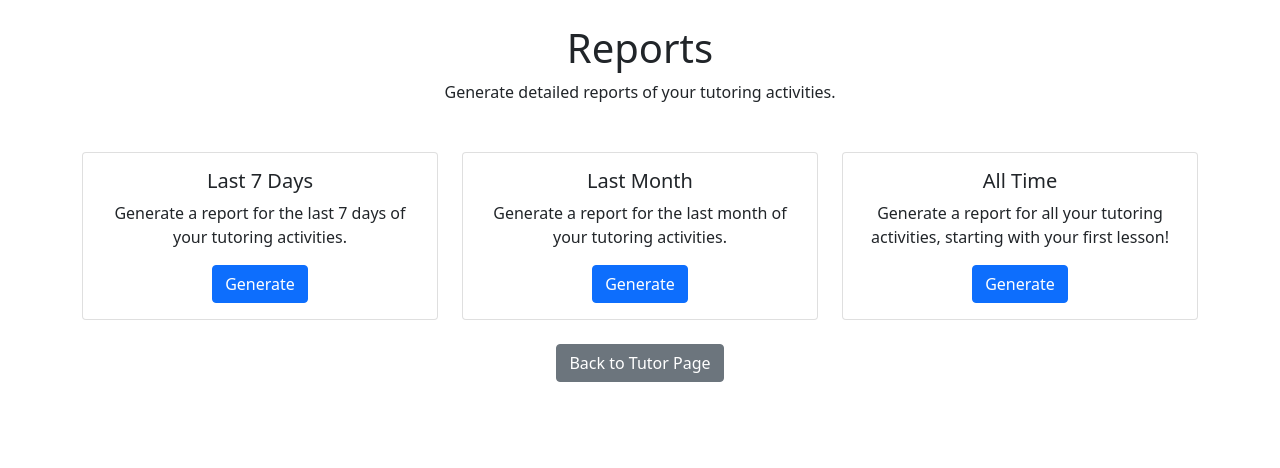
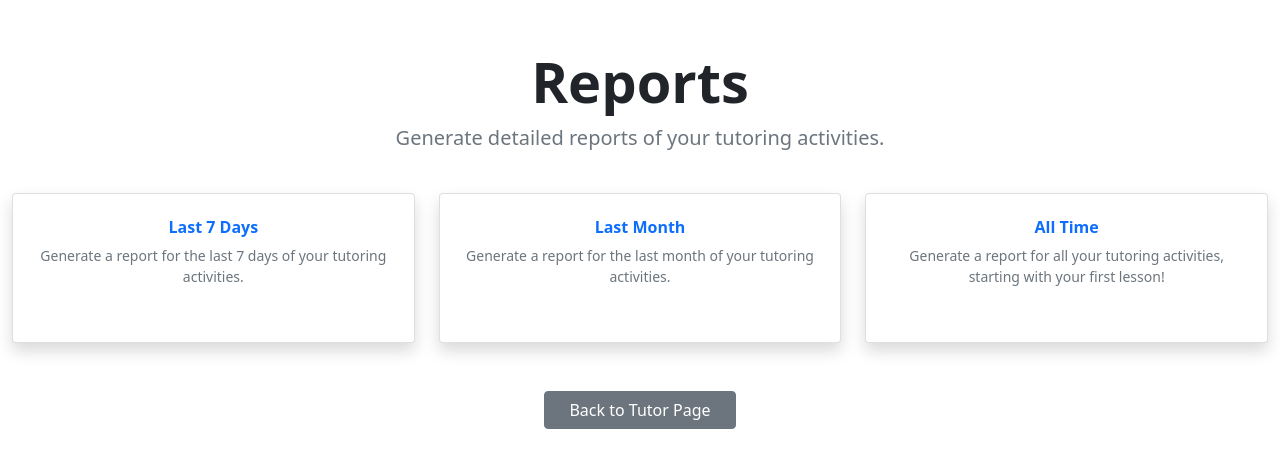
Before and after one commit to Martinnnnnns/SGPYear2, a Django app: template tutorials/templates/reports.html in a window 1280 px wide. Shown: the part 56-524 px from the top of the page. Run offline with Django 3.2, Linux system fonts and the light colour scheme; the template is opened without the code that fills it, so the values that code supplies are empty; some libraries are stand-ins or nearby versions.

Commit message:
UI of Admin Dashboard is now consistent

```diff
--- a/tutorials/templates/reports.html
+++ b/tutorials/templates/reports.html
@@ -1,45 +1,68 @@
 {% extends 'base_content.html' %}
 {% block title %}Reports Page{% endblock %}
 {% block content %}
-<div class="container mt-4">
-    <h1 class="text-center">Reports</h1>
 
-    <p class="text-center">Generate detailed reports of your tutoring activities.</p>
+<div class="container-fluid mt-5">
+  <div class="row">
+    <div class="col-12 text-center">
+      <h1 class="display-4 fw-bold">Reports</h1>
+      <p class="lead text-muted">Generate detailed reports of your tutoring activities.</p>
+    </div>
+  </div>
 
-    <div class="row mt-5">
-        <div class="col-md-4">
-            <div class="card">
-                <div class="card-body text-center">
-                    <h5 class="card-title">Last 7 Days</h5>
-                    <p>Generate a report for the last 7 days of your tutoring activities.</p>
-                    <a href="{% url 'generate_report' '7days' %}" class="btn btn-primary">Generate</a>
-                </div>
-            </div>
+  <div class="row mt-4 justify-content-center">
+    <div class="col-lg-4 col-md-6 mb-4">
+      <a href="{% url 'generate_report' '7days' %}" class="text-decoration-none">
+        <div class="card shadow">
+          <div class="card-body text-center p-4">
+            <i class="fas fa-calendar-week fa-2x text-primary mb-3"></i>
+            <h6 class="card-title fw-bold">Last 7 Days</h6>
+            <p class="card-text text-muted small">Generate a report for the last 7 days of your tutoring activities.</p>
+          </div>
         </div>
-
-        <div class="col-md-4">
-            <div class="card">
-                <div class="card-body text-center">
-                    <h5 class="card-title">Last Month</h5>
-                    <p>Generate a report for the last month of your tutoring activities.</p>
-                    <a href="{% url 'generate_report' 'month' %}" class="btn btn-primary">Generate</a>
-                </div>
-            </div>
-        </div>
-
-        <div class="col-md-4">
-            <div class="card">
-                <div class="card-body text-center">
-                    <h5 class="card-title">All Time</h5>
-                    <p>Generate a report for all your tutoring activities, starting with your first lesson!</p>
-                    <a href="{% url 'generate_report' 'all' %}" class="btn btn-primary">Generate</a>
-                </div>
-            </div>
-        </div>
+      </a>
     </div>
 
-    <div class="mt-4 text-center">
-        <a href="{% url 'dashboard' %}" class="btn btn-secondary">Back to Tutor Page</a>
+    <div class="col-lg-4 col-md-6 mb-4">
+      <a href="{% url 'generate_report' 'month' %}" class="text-decoration-none">
+        <div class="card shadow">
+          <div class="card-body text-center p-4">
+            <i class="fas fa-calendar-alt fa-2x text-primary mb-3"></i>
+            <h6 class="card-title fw-bold">Last Month</h6>
+            <p class="card-text text-muted small">Generate a report for the last month of your tutoring activities.</p>
+          </div>
+        </div>
+      </a>
     </div>
+
+    <div class="col-lg-4 col-md-6 mb-4">
+      <a href="{% url 'generate_report' 'all' %}" class="text-decoration-none">
+        <div class="card shadow">
+          <div class="card-body text-center p-4">
+            <i class="fas fa-history fa-2x text-primary mb-3"></i>
+            <h6 class="card-title fw-bold">All Time</h6>
+            <p class="card-text text-muted small">Generate a report for all your tutoring activities, starting with your first lesson!</p>
+          </div>
+        </div>
+      </a>
+    </div>
+  </div>
+
+    <div class="row mt-4">
+    <div class="col-12 text-center">
+      <a href="{% url 'dashboard' %}" class="btn btn-secondary px-4">Back to Tutor Page</a>
+    </div>
+  </div>
 </div>
+
+<style>
+  .card {
+    min-height: 150px;
+    transition: transform 0.2s;
+  }
+
+  .card:hover {
+    transform: translateY(-5px);
+  }
+</style>
 {% endblock %}
```
Also changed, not shown: tutorials/templates/admin_dashboard.html (+15 -16 lines), tutorials/templates/current_students_list.html (+37 -10 lines), tutorials/templates/previous_students_list.html (+37 -10 lines), tutorials/templates/student_profile_detail.html (+22 -2 lines), tutorials/templates/tutor_page.html (+68 -41 lines), tutorials/templates/tutor_students_list.html (+51 -23 lines).
